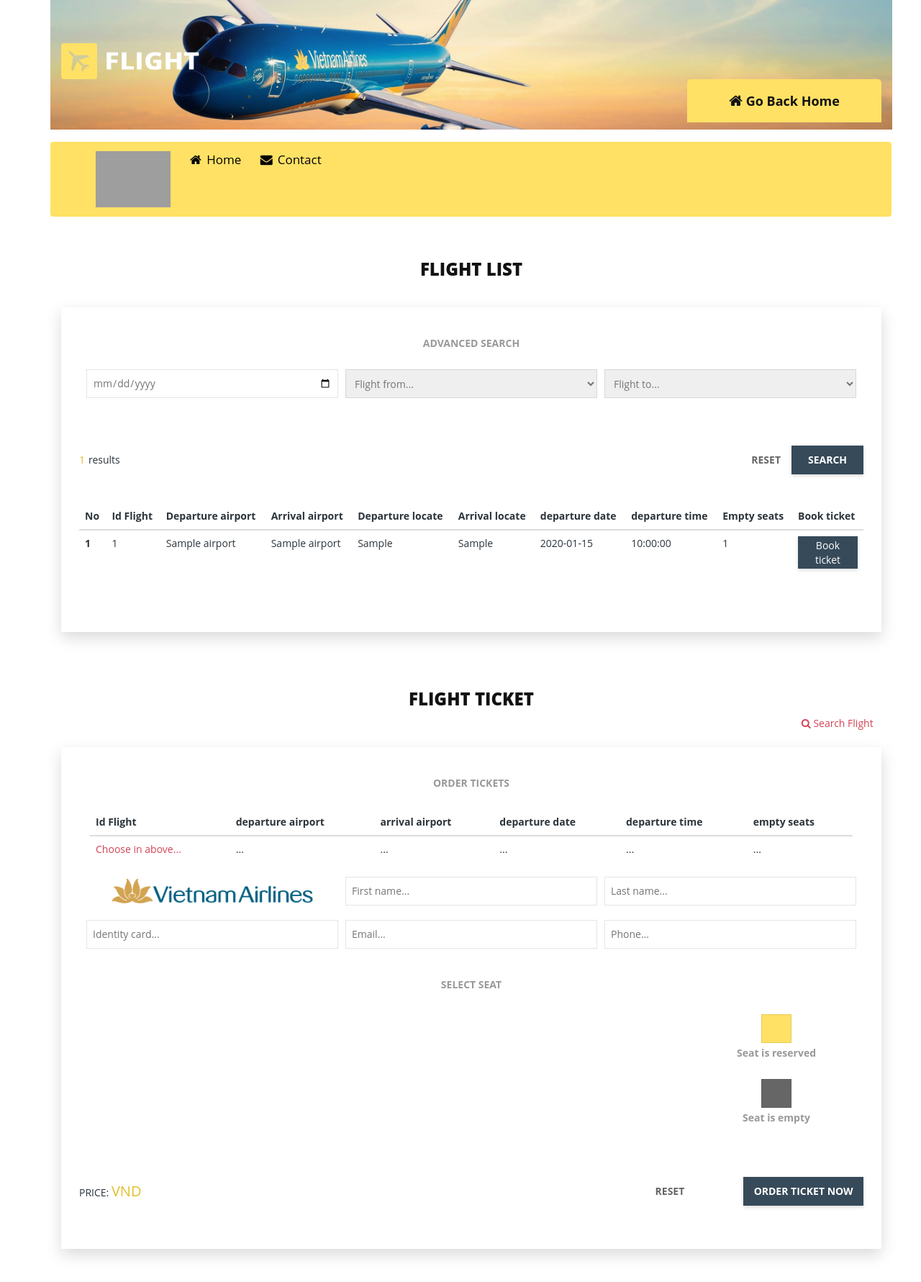
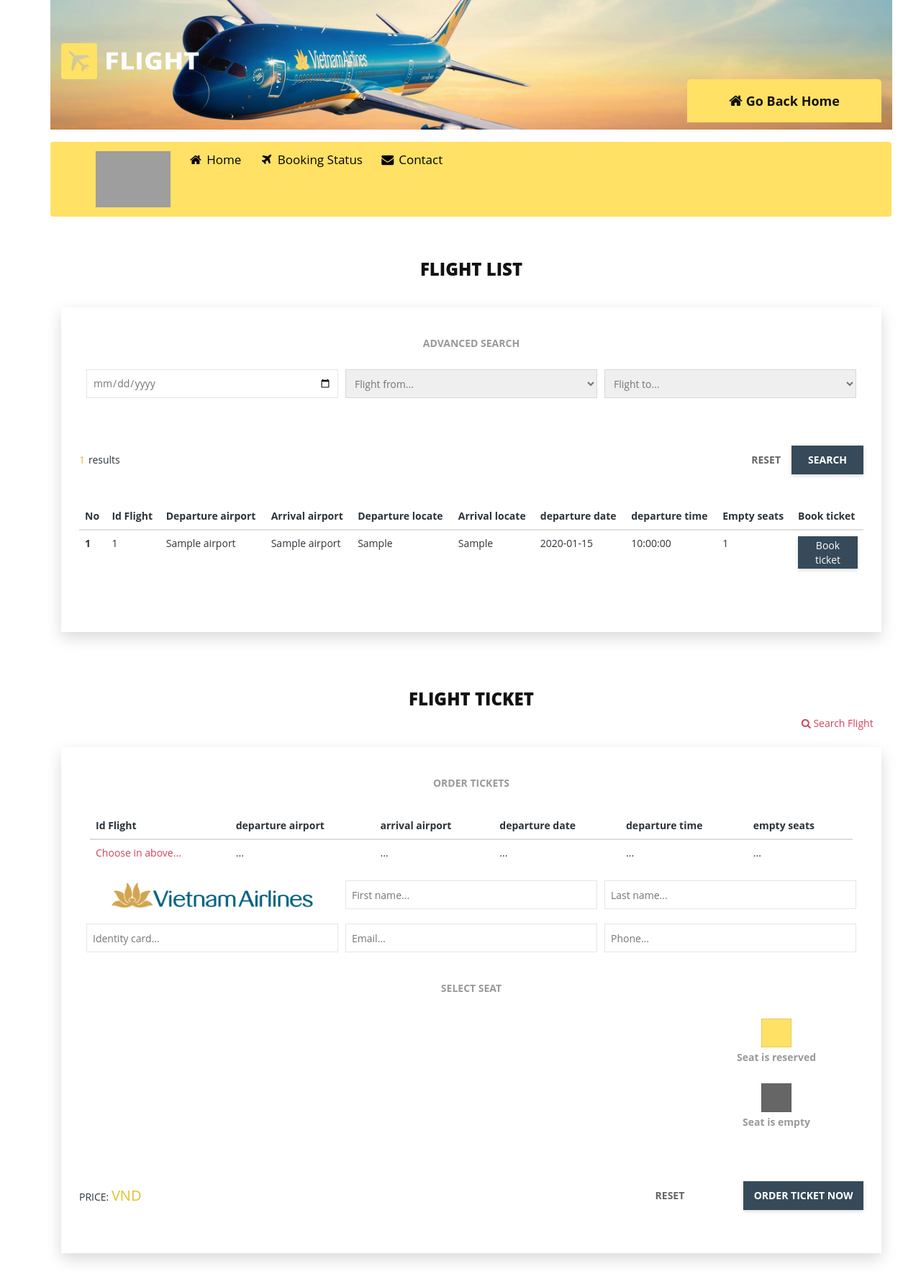
Before and after one commit to phanhuytran/BanVeChuyenBay, a Flask app: page /search-flight in a window 1280 px wide. Shown: the top 1781 px of the page at 72% size. Run offline with Flask 2, Linux system fonts and the light colour scheme; tables that the repository leaves empty hold one stand-in row (values such as "Sample post"); some libraries are stand-ins or nearby versions; grey boxes are pictures that could not be loaded.

Commit message:
html css

```diff
--- a/app/main.py
+++ b/app/main.py
@@ -80,7 +80,7 @@ def search_flight_staff():
             id_flight = request.form.get('id_flight')
 
             if not id_flight:
-                mess_err = 'please choose flight in above'
+                mess_err = 'Please choose flight in above'
                 return render_template("staff/search-flight.html", airports=airports,
                                        enumerate_schedules=enumerate_schedules,
                                        count_result=count_result, scroll='section_ticket', mess_err=mess_err)
@@ -113,7 +113,7 @@ def search_flight_staff():
 
             customer = get_customer(firstname=first_name, lastname=last_name, identity_card=identity_card)
             if update_ticket(id_flight=id_flight,id_customer=customer.id,id_staff=current_user.staff.id,id_seat=id_seat):
-                mess_err=  '''đặt vé thành công, vui lòng vào mục check-booking- status đẻ xem danh sách vé đã đặt'''
+                mess_err=  '''Successful booking, please go to Booking Status to see a list of tickets booked'''
                 return  render_template("staff/search-flight.html", airports=airports,
                                enumerate_schedules=enumerate_schedules,
                                count_result=count_result,scroll='section_ticket', mess_err=mess_err)
@@ -243,7 +243,7 @@ def search_flight():
             mess_err = ''
             id_flight = request.form.get('id_flight')
             if id_flight == None:
-                mess_err= 'please choose flight in above'
+                mess_err= 'Please choose flight in above'
                 return render_template("search-flight.html", airports=airports,
                               enumerate_schedules=enumerate_schedules,
                               count_result=count_result, scroll='section_ticket', mess_err=mess_err)
@@ -262,6 +262,15 @@ def search_flight():
                            count_result=count_result, flight=flight)
 
 
+@app.route("/staff/check-booking-status")
+def check_booking_status_staff():
+    return render_template("staff/check-booking-status.html")
+
+@app.route("/check-booking-status")
+def check_booking_status():
+    return render_template("check-booking-status.html")
+
+
 @app.route("/receive-flight-schedule")
 def receive_flight_schedule():
     return render_template("receive-flight-schedule.html")
@@ -272,9 +281,9 @@ def contact():
     return render_template("contact.html")
 
 
-@app.route("/report")
-def report():
-    return render_template("report.html")
+@app.route("/revenue")
+def revenue():
+    return render_template("revenue.html")
 
 @app.route('/check-booking-status')
 def check_bookinf_status():
--- a/app/templates/base/index.html
+++ b/app/templates/base/index.html
@@ -54,7 +54,10 @@
             <div class="row">
                 <div class="col-md-6">
                     <div class="logo">
-                        {% if request.path == url_for('search_flight_staff') or request.path == url_for('check_booking_status_staff') %}
+                        {% if request.path == url_for('search_flight_staff')
+                            or request.path == url_for('check_booking_status_staff')
+                            or request.path == url_for('revenue')
+                        %}
                             <a href="{{ url_for('search_flight_staff') }}">
                                 <img src="{{ url_for('static', filename='img/logo.png') }}" alt="Flight Template">
                             </a>
@@ -67,7 +70,10 @@
                 </div>
                 <div class="col-md-6">
                     <div class="page-direction-button">
-                        {% if request.path == url_for('search_flight_staff') or request.path == url_for('check_booking_status_staff') %}
+                        {% if request.path == url_for('search_flight_staff')
+                            or request.path == url_for('check_booking_status_staff')
+                            or request.path == url_for('revenue')
+                        %}
                             <a href="{{ url_for('search_flight_staff') }}"><i class="fa fa-home"></i>Go Back Home</a>
                         {% else %}
                             <a href="{{ url_for('search_flight') }}"><i class="fa fa-home"></i>Go Back Home</a>
@@ -79,18 +85,24 @@
     </section>
 
     <div class="navbar">
-        {% if request.path == url_for('search_flight_staff') or request.path == url_for('check_booking_status_staff') %}
+        {% if request.path == url_for('search_flight_staff')
+            or request.path == url_for('check_booking_status_staff')
+            or request.path == url_for('revenue')
+        %}
             <a href="{{ url_for('search_flight_staff') }}" style="width:12%"><img src="{{ url_for('static', filename='img/vna.png') }}"></a>
             <a class="navbar-hover" href="{{ url_for('search_flight_staff') }}"><i class="fa fa-fw fa-home"></i> Home</a>
+            <a class="navbar-hover" href="{{ url_for('check_booking_status_staff') }}"><i class="fa fa-fw fa-plane"></i> Booking Status</a>
 
             {% if current_user.is_authenticated and current_user.username != 'nguyentrong' %}
                 <a class="navbar-hover" href="{{ url_for('report') }}"><i class="fa fa-fw fa-file"></i> Report</a>
             {% elif current_user.is_authenticated and current_user.username == 'nguyentrong' %}
                 <a class="navbar-hover" href="/admin"><i class="fa fa-fw fa-tasks"></i> Manage</a>
             {% endif %}
+
         {% else %}
             <a href="{{ url_for('search_flight') }}" style="width:12%"><img src="{{ url_for('static', filename='img/vna.png') }}"></a>
             <a class="navbar-hover" href="{{ url_for('search_flight') }}"><i class="fa fa-fw fa-home"></i> Home</a>
+            <a class="navbar-hover" href="{{ url_for('check_booking_status') }}"><i class="fa fa-fw fa-plane"></i> Booking Status</a>
         {% endif %}
 
         <a class="navbar-hover" href="{{ url_for('contact') }}"><i class="fa fa-fw fa-envelope"></i> Contact</a>
--- a/app/templates/search-flight.html
+++ b/app/templates/search-flight.html
@@ -120,7 +120,7 @@
                     <div class="inner-form">
                         <div class="advance-search">
                             <span  class="desc">ORDER TICKETS</span>
-                            <div class=""> <a href="#section_search">{{ mess_err }}</a></div>
+                            <div class="mess_err"> <a href="#section_search">{{ mess_err }}</a></div>
 
                             <table class="table table-hover" style="text-align:left" >
                                 <thead>
--- a/app/templates/staff/search-flight.html
+++ b/app/templates/staff/search-flight.html
@@ -135,7 +135,7 @@
                     <div class="inner-form">
                         <div class="advance-search">
                             <span  class="desc">ORDER TICKETS</span>
-                            <div class=""> <a href="#section_search">{{ mess_err }}</a></div>
+                            <div class="mess_err"> <a href="#section_search">{{ mess_err }}</a></div>
 
                             <table class="table table-hover" style="text-align:left" >
                                 <thead>
```
